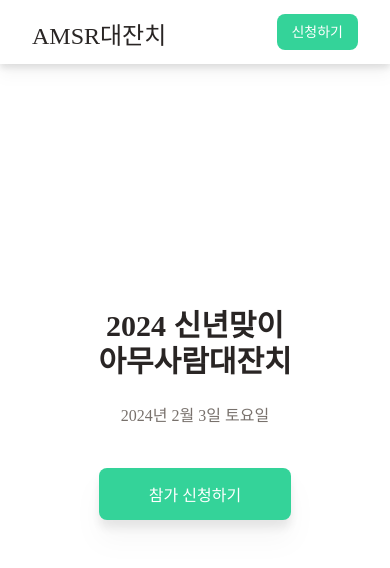
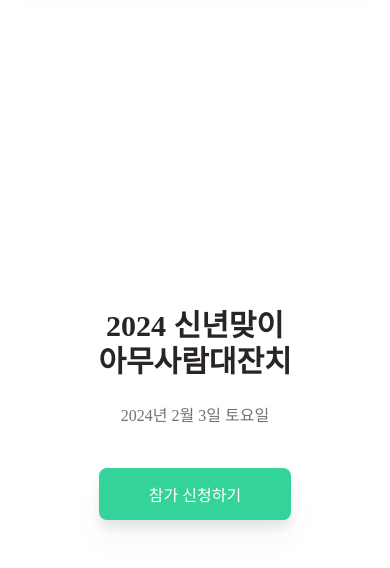
Before and after one commit to Todari/amsr, a React (Create React App) app in the folder client/: page / in a window 390 px wide. Shown: the top 568 px of the page. Built offline with nearby package versions, Linux system fonts and the light colour scheme; a web font is replaced by a local one.

Commit message:
fix: 모바일 최상단에서 스크롤 방향이 제대로 인식되지 않던 오류 수정

```diff
--- a/client/src/App.tsx
+++ b/client/src/App.tsx
@@ -11,7 +11,7 @@ type scrollPosition = {
 
 function App() {
   const [scrollPosition, setScrollPosition] = useState<scrollPosition>({ prev: window.scrollY, current: window.scrollY })
-  const [isScrollDown, setIsScrollDown] = useState(false);
+  const [isScrollDown, setIsScrollDown] = useState(true);
 
   useEffect(() => {
     window.addEventListener('scroll', handleScroll);
@@ -22,9 +22,9 @@ function App() {
 
   const handleScroll = () => {
     setScrollPosition({ prev: scrollPosition.current, current: window.scrollY });
-    setIsScrollDown(scrollPosition.prev < scrollPosition.current)
+    setIsScrollDown(scrollPosition.prev <= scrollPosition.current)
     if (window.scrollY < 50) {
-      setIsScrollDown(false)
+      setIsScrollDown(true)
     }
     console.log(scrollPosition.current)
   }
```
